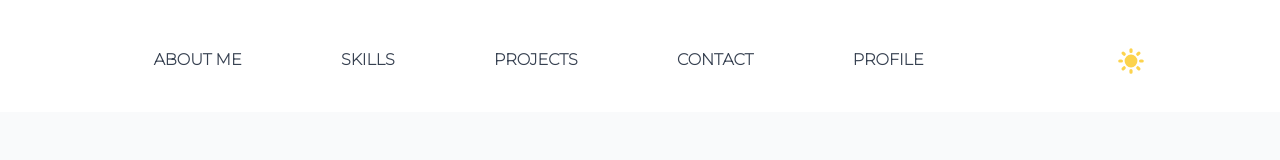
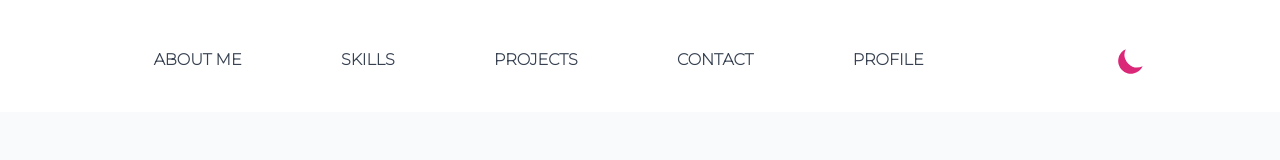
Before and after one commit to venkat-gvk/gvk, a React (Create React App) app: page / in a window 1280 px wide. Shown: the top 160 px of the page. Built offline with nearby package versions, Linux system fonts and the light colour scheme.

Commit message:
changed sun and moon

```diff
--- a/src/components/Header.jsx
+++ b/src/components/Header.jsx
@@ -38,7 +38,7 @@ const Header = () => {
             <svg
               xmlns="http://www.w3.org/2000/svg"
               className={`h-8 w-8 text-yellow-300 hover:text-yellow-500 ${
-                darkMode && "hidden"
+                !darkMode && "hidden"
               }`}
               viewBox="0 0 20 20"
               fill="currentColor">
@@ -52,7 +52,7 @@ const Header = () => {
             <svg
               xmlns="http://www.w3.org/2000/svg"
               className={`h-8 w-8 text-pink-600 hover:text-pink-800 ${
-                !darkMode && "hidden"
+                darkMode && "hidden"
               }`}
               viewBox="0 0 20 20"
               fill="currentColor">
```
